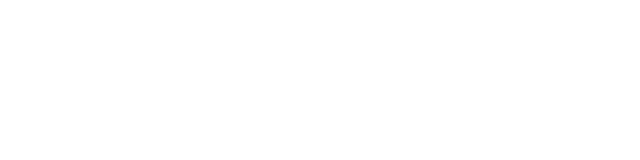
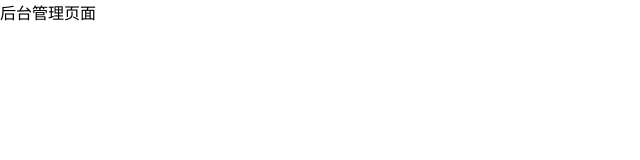
Before and after one commit to Greedyghoul/shop_vue, a Vue app: page /#/home in a window 1280 px wide. Shown: the top 160 px of the page, without its empty margins (0-640 px from the left). Built offline with nearby package versions, Linux system fonts and the light colour scheme.

Commit message:
创建后台首页，并实现点击登录跳转到后台页面

```diff
--- /dev/null
+++ b/src/components/Home.vue
@@ -0,0 +1,15 @@
+<template>
+    <div>
+        后台管理页面
+    </div>
+</template>
+
+<script>
+export default {
+
+}
+</script>
+
+<style lang="less" scoped>
+
+</style>
--- a/src/components/Login.vue
+++ b/src/components/Login.vue
@@ -17,7 +17,7 @@
         </el-form-item>
         <el-row>
           <el-col :push="15">
-            <el-button type="primary">登录</el-button>
+            <el-button type="primary" @click="login">登录</el-button>
             <el-button type="info">重置</el-button>
           </el-col>
         </el-row>
@@ -34,6 +34,11 @@ export default {
         username: '',
         password: ''
       }
+    }
+  },
+  methods: {
+    login() {
+      this.$router.push('/home')
     }
   }
 }
--- a/src/router/index.js
+++ b/src/router/index.js
@@ -4,12 +4,14 @@ import Router from 'vue-router'
 
 // 引入各页面路由
 import Login from '@/components/Login'
+import Home from '@/components/Home'
 
 Vue.use(Router)
 
 export default new Router({
   routes: [
     // {path: '/', name: 'HelloWorld', component: HelloWorld},
-    {path: '/login', component: Login}
+    {path: '/login', component: Login},
+    {path: '/home', component: Home}
   ]
 })
```
